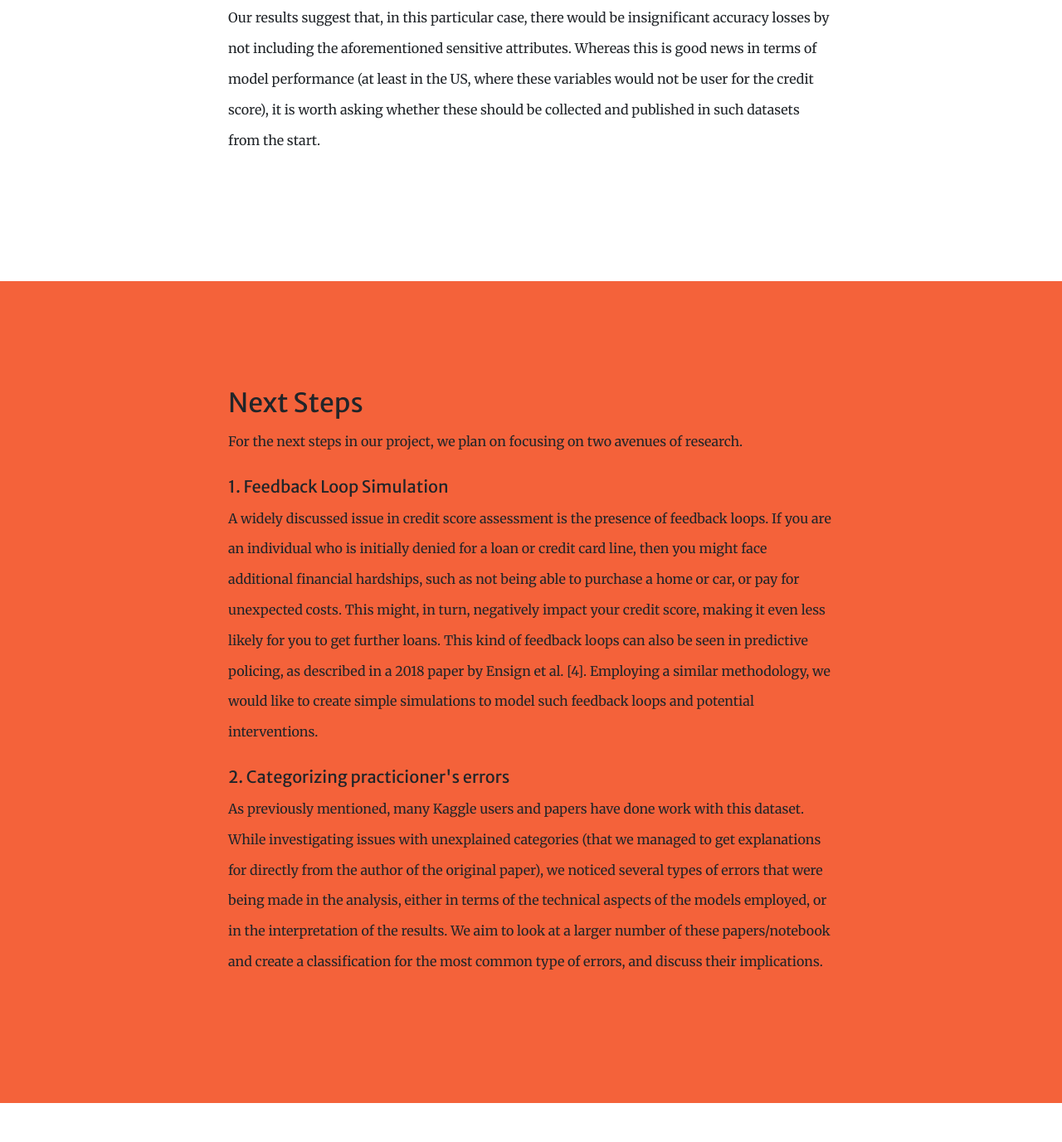
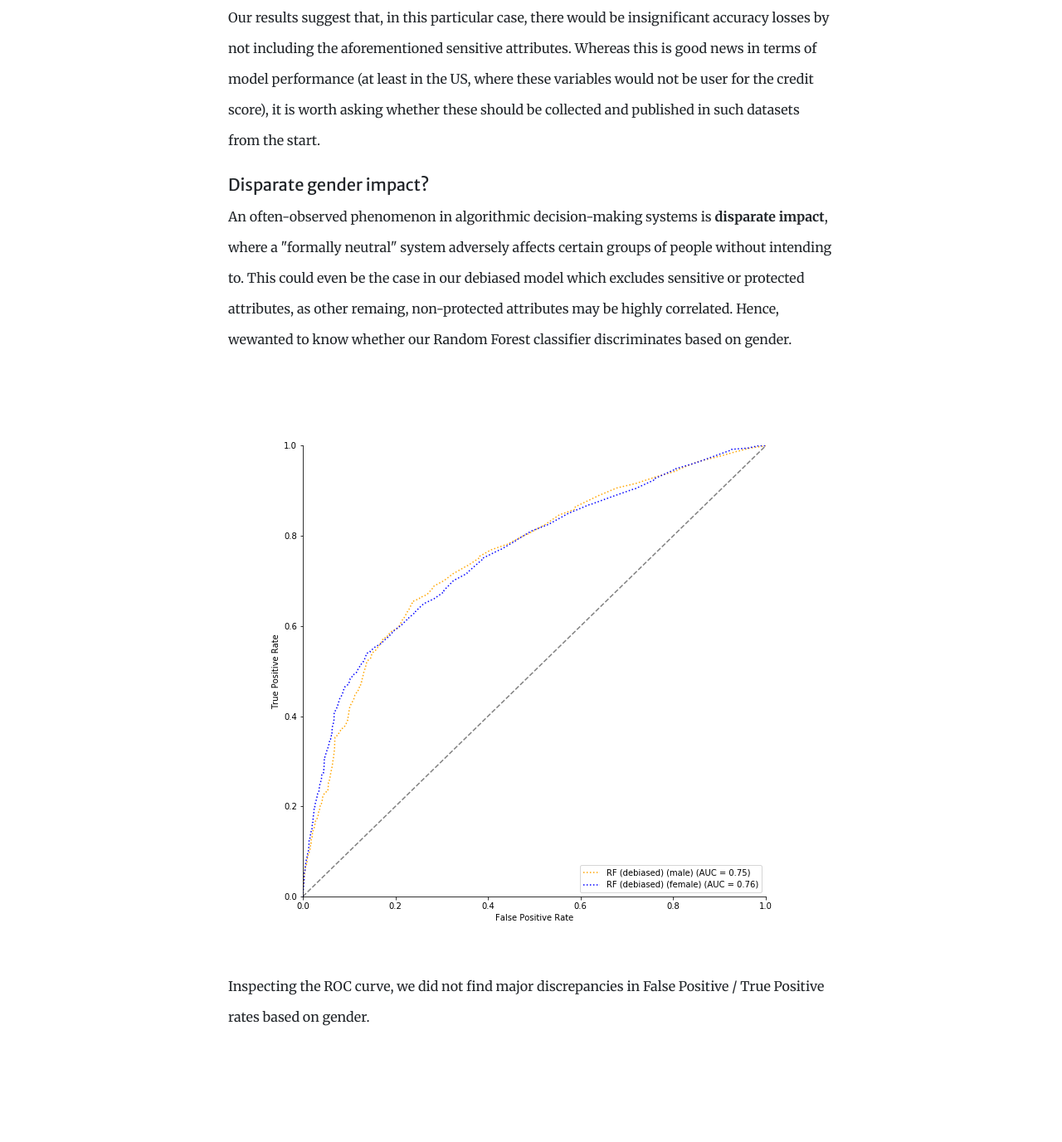
Before and after one commit to JanGeffert/AC221-FinalProject, a website with bundled scripts: page docs/index.html in a window 1280 px wide. Shown: the part 9563-10940 px from the top of the page at 83% size. Built offline with nearby package versions, Linux system fonts and the light colour scheme.

Commit message:
add gender roc plot

```diff
--- a/docs/index.html
+++ b/docs/index.html
@@ -502,6 +502,20 @@
             Whereas this is good news in terms of model performance (at least in the US, where these variables would not be user for the credit score),
             it is worth asking whether these should be collected and published in such datasets from the start.
           </p>
+
+
+          <h5 class="text-align-center">Disparate gender impact?</h5>
+          <p class="mb-4" style="line-height:2.3em;">
+            An often-observed phenomenon in algorithmic decision-making systems is <strong>disparate impact</strong>,
+            where a "formally neutral" system adversely affects certain groups of people without intending to.
+            This could even be the case in our debiased model which excludes sensitive or protected attributes,
+            as other remaing, non-protected attributes may be highly correlated.
+            Hence, wewanted to know whether our Random Forest classifier discriminates based on gender.
+          </p>
+          <img class="img-fluid" src="img/roc_by_gender_plot.png" alt="">
+          <p class="mb-4" style="line-height:2.3em;">
+            Inspecting the ROC curve, we did not find major discrepancies in False Positive / True Positive rates based on gender.
+          </p>
         </div>
       </div>
     </div>
```
